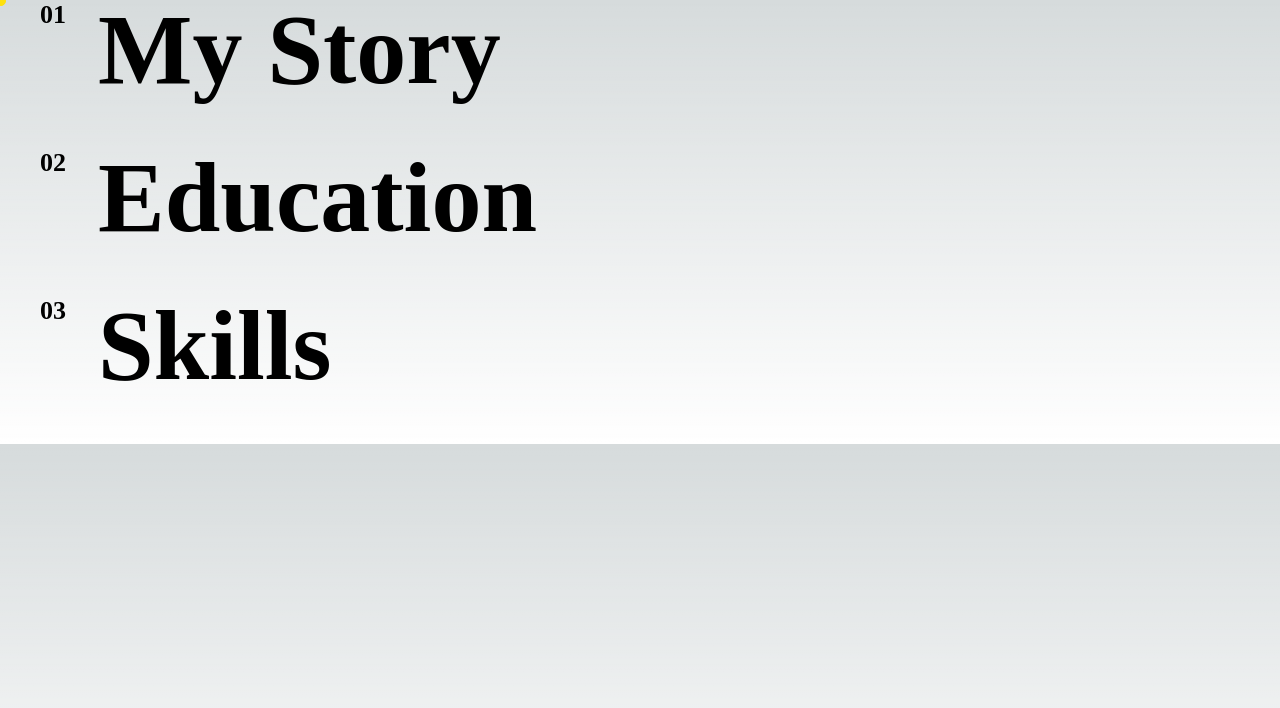
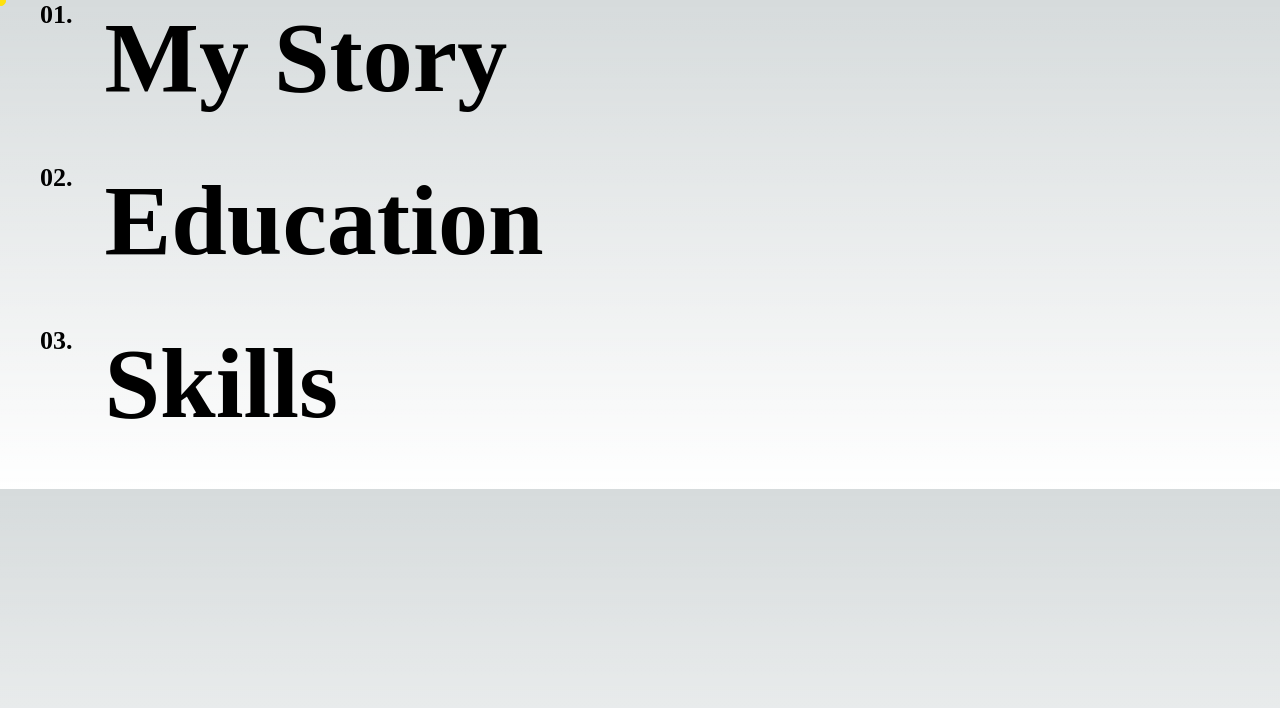
Before and after one commit to sohamnakhare/my-website, a Next.js app: page / in a window 1280 px wide. Shown: the top 708 px of the page. Built offline with nearby package versions, Linux system fonts and the light colour scheme.

Commit message:
add floating info container

```diff
--- a/ui/components/AboutMe/AboutMe.tsx
+++ b/ui/components/AboutMe/AboutMe.tsx
@@ -1,16 +1,82 @@
-import React, { useState } from 'react';
+import React, { MouseEvent, useState } from 'react';
 
 const aboutMeItems = ['My Story', 'Education', 'Skills'];
 
+const InfoContainer = ({
+  mouseX,
+  mouseY,
+  visibility,
+  name,
+}: {
+  mouseX: number;
+  mouseY: number;
+  visibility: 'hidden' | 'visible';
+  name: string;
+}) => (
+  <div
+    style={{
+      visibility,
+      position: 'absolute',
+      top: mouseY,
+      left: mouseX,
+      width: '50vw',
+      height: '50vh',
+      border: '1px solid white',
+      pointerEvents: 'none',
+    }}
+    className="transition-info-container"
+  >
+    <h1>{name}</h1>
+  </div>
+);
+
+const AboutMeItem = ({ i, item }: { i: string; item: string }) => {
+  return (
+    <>
+      <div>
+        <div className="d-flex align-items-baseline mb-3">
+          <div className="mr-2">
+            <h5 className="text-lg">{i}.</h5>
+          </div>
+          <h1 className="text-huge">{item}</h1>
+        </div>
+      </div>
+    </>
+  );
+};
+
 export const AboutMe = () => {
+  const [mousePosition, setMousePosition] = useState({ mouseX: 0, mouseY: 0 });
+  const [showInfo, setShowInfo] = useState(false);
+  const [name, setName] = useState('');
+
+  const { mouseX, mouseY } = mousePosition;
+
+  const handleOnMouseMove =
+    (name: string) => (e: MouseEvent<HTMLDivElement>) => {
+      setMousePosition({ mouseX: e.clientX, mouseY: e.clientY });
+      setName(name);
+    };
+
+  const handleOnMouseEnter = () => {
+    setShowInfo(true);
+  };
+
+  const handleOnMouseLeave = () => {
+    setShowInfo(false);
+  };
+
   return (
-    <div>
+    <div onMouseOver={handleOnMouseEnter} onMouseLeave={handleOnMouseLeave}>
+      <InfoContainer
+        visibility={showInfo ? 'visible' : 'hidden'}
+        mouseX={mouseX}
+        mouseY={mouseY}
+        name={name}
+      />
       {aboutMeItems.map((aboutMeItem, i) => (
-        <div className="d-flex mb-3" key={i}>
-          <div className="mr-2">
-            <h5 className="text-lg">0{i + 1}</h5>
-          </div>
-          <h1 className="text-huge leading-none">{aboutMeItem}</h1>
+        <div key={i} onMouseMove={handleOnMouseMove(aboutMeItem)}>
+          <AboutMeItem item={aboutMeItem} i={`0${i + 1}`} />
         </div>
       ))}
     </div>
```
